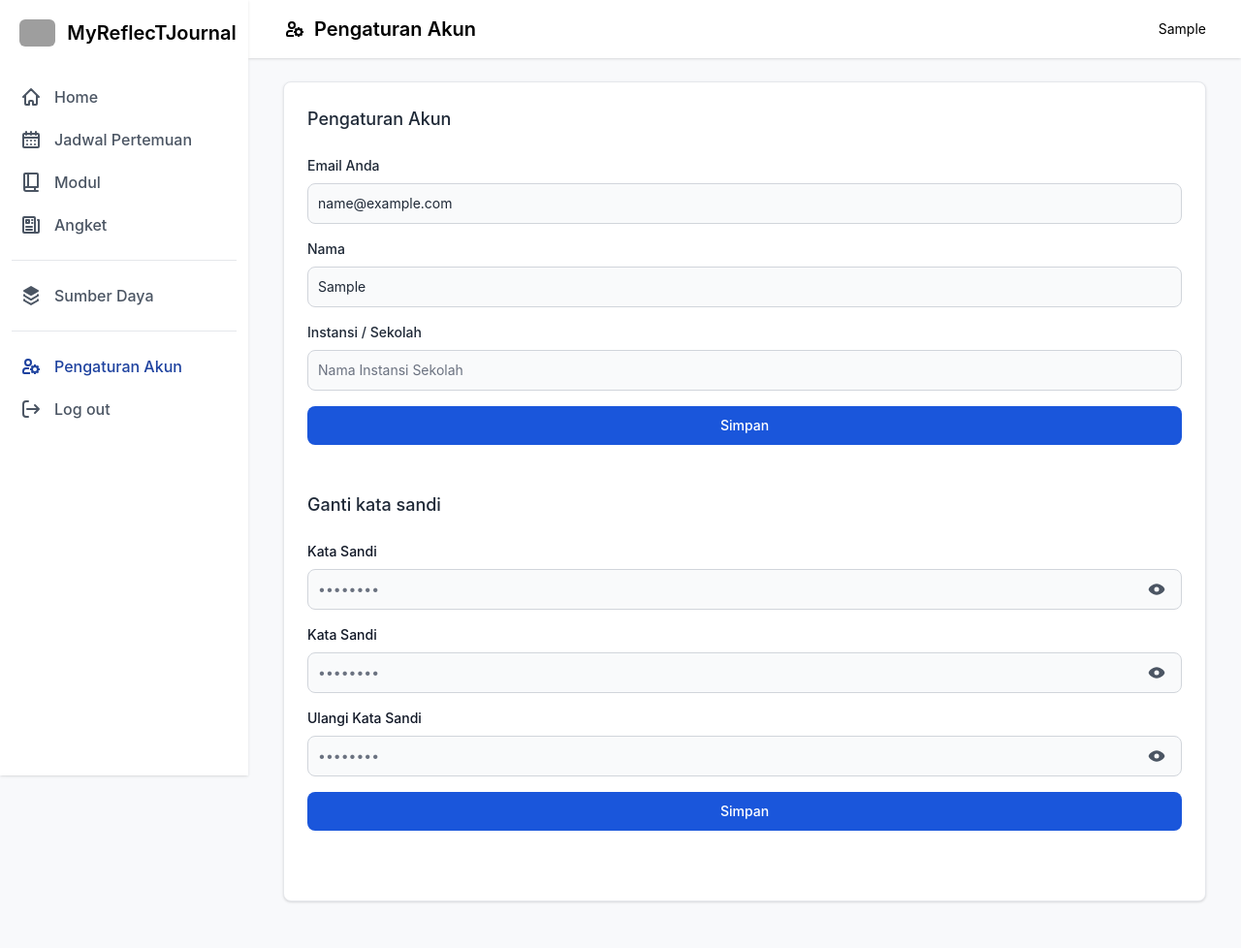
After one commit to faris-atoil-haq/Refleksi-J-Project, a Django app: page /app/profile/ in a window 1280 px wide. The commit adds this page. Shown: the whole page at 97% size. Run offline with Django 3.2, Linux system fonts and the light colour scheme; the visitor is signed in with stand-in values (Sample User, id 1); data that the repository does not hold is empty; style sheets or scripts are compiled from the project's sources; some libraries are stand-ins or nearby versions; grey boxes are pictures that could not be loaded.

Commit message:
Add update user profile.

```diff
--- a/core/main.py
+++ b/core/main.py
@@ -291,9 +291,54 @@ def reset_password(request):
 
     return redirect('reset_password_email')
 
+@login_required
 def signout(request):
     if not request.user.is_authenticated:
         return redirect('public')
 
     logout(request)
     return redirect('public')
+
+@login_required
+def user_profile(request):
+    if request.POST:
+        if 'password' in request.POST:
+            print(request.POST)
+            current_password = request.POST.get('current_password')
+            user = authenticate(request, email=request.user.email, password=current_password)
+            if not user:
+                return render(request, 'core/settings/update-profile.html', {'error_message': 'Kata sandi salah.'})
+
+            password = request.POST.get('password')
+            confirm_password = request.POST.get('confirm_password')
+            if password != confirm_password:
+                return render(request, 'core/settings/update-profile.html', {'error_message': 'Kata sandi baru tidak sesuai.'})
+
+            user.set_password(password)
+            user.save()
+            user = authenticate(request, email=request.user.email, password=password)
+            login(request, user)
+
+            return redirect(reverse('user_profile')+f'?success=1')
+
+        user = request.user
+        name = request.POST.get('nama')
+        email = request.POST.get('email')
+        instansi = request.POST.get('instansi')
+        if not (name and email and instansi):
+            return HttpResponse(status=400)
+
+        user.first_name = name
+        user.email = email
+        user.save()
+        verification = request.user.verification
+        verification.instansi = instansi
+        verification.save()
+        return redirect(reverse('user_profile')+f'?success=1')
+
+    context = {
+        'success': request.GET.get('success'),
+        'page_title': 'Pengaturan Akun',
+        'page': 'user_profile',
+    }
+    return render(request, 'core/settings/update-profile.html', context)
--- /dev/null
+++ b/core/templates/core/settings/update-profile.html
@@ -0,0 +1,150 @@
+{% extends 'core/_base.html' %}
+
+{% block content %}
+    <div class="w-full p-6 mb-6 bg-white border border-gray-200 rounded-lg shadow max-w-screen-lg" id="question-card-{{order}}">
+        <div class="text-gray-800 text-lg font-medium mb-6">Pengaturan Akun
+        </div>
+        {% if success %}
+        <div id="success-msg" class="mb-6 rounded bg-green-500 p-3 text-white flex justify-between">
+            <div>Data berhasil disimpan!
+            </div>
+            <button type="button" class="text-white" onclick="this.parentNode.remove()">
+                <svg class="w-5 h-5" aria-hidden="true" xmlns="http://www.w3.org/2000/svg" width="24" height="24" fill="none" viewBox="0 0 24 24">
+                    <path stroke="currentColor" stroke-linecap="round" stroke-linejoin="round" stroke-width="2" d="M6 18 17.94 6M18 18 6.06 6"/>
+                </svg>
+            </button>
+        </div>
+        <script>
+            //scroll to success-msg
+            document.getElementById('success-msg').scrollIntoView({behavior: 'smooth'})
+        </script>
+        {% endif %}
+        <form method='POST' action="{% url 'user_profile' %}" class="mb-6">
+            {% csrf_token %}
+            <div class="mb-4">
+                <label for="email" class="block mb-2 text-sm font-medium text-gray-800">Email Anda</label>
+                <input type="email" name="email" autocomplete="email" id="email" class="bg-gray-50 border border-gray-300 text-gray-800 text-sm rounded-lg focus:ring-blue-500 focus:border-blue-500 block w-full p-2.5" placeholder="name@email.com" required
+                    value="{{user.email}}">
+            </div>
+            <div class="mb-4">
+                <label for="nama" class="block mb-2 text-sm font-medium text-gray-800">Nama</label>
+                <input type="text" name="nama" id="nama" class="bg-gray-50 border border-gray-300 text-gray-800 text-sm rounded-lg focus:ring-blue-500 focus:border-blue-500 block w-full p-2.5" placeholder="Nama Lengkap" required
+                    value="{{user.first_name}}">
+            </div>
+            <div class="mb-4">
+                <label for="instansi" class="block mb-2 text-sm font-medium text-gray-800">Instansi / Sekolah</label>
+                <input type="text" name="instansi" id="instansi" class="bg-gray-50 border border-gray-300 text-gray-800 text-sm rounded-lg focus:ring-blue-500 focus:border-blue-500 block w-full p-2.5" placeholder="Nama Instansi Sekolah" required
+                    value="{{user.verification.instansi}}">
+            </div>
+            <button type="submit" class="mb-6 w-full text-white bg-blue-700 hover:bg-blue-800 focus:ring-4 focus:outline-none focus:ring-blue-300 font-medium rounded-lg text-sm px-5 py-2.5 text-center">Simpan</button>
+        </form>
+
+        <div class="text-gray-800 text-lg font-medium mb-6">Ganti kata sandi</div>
+        <form method='POST' action="{% url 'user_profile' %}" class="mb-6">
+            {% csrf_token %}
+            {% comment %} Add show password button using tailwindcss or flowbite on all password inputs {% endcomment %}
+            <div class="mb-4">
+                <label for="current_password" class="block mb-2 text-sm font-medium text-gray-900">Kata Sandi</label>
+                <div class="relative">
+                    <input type="password" name="current_password" id="current_password" autocomplete="current-password" id="current_password" placeholder="••••••••" class="bg-gray-50 border border-gray-300 text-gray-900 text-sm rounded-lg focus:ring-blue-500 focus:border-blue-500 block w-full p-2.5 {% if error_message and email %}outline ring-red-500 outline-red-500{% endif %}" required>
+                    <button type="button" class="text-gray-600 absolute right-0 top-0 px-4 h-full toggle-password">
+                        <span class="show-icon">
+                            <svg class="w-5 h-5" aria-hidden="true" xmlns="http://www.w3.org/2000/svg" width="24" height="24" fill="currentColor" viewBox="0 0 24 24">
+                            <path fill-rule="evenodd" d="M4.998 7.78C6.729 6.345 9.198 5 12 5c2.802 0 5.27 1.345 7.002 2.78a12.713 12.713 0 0 1 2.096 2.183c.253.344.465.682.618.997.14.286.284.658.284 1.04s-.145.754-.284 1.04a6.6 6.6 0 0 1-.618.997 12.712 12.712 0 0 1-2.096 2.183C17.271 17.655 14.802 19 12 19c-2.802 0-5.27-1.345-7.002-2.78a12.712 12.712 0 0 1-2.096-2.183 6.6 6.6 0 0 1-.618-.997C2.144 12.754 2 12.382 2 12s.145-.754.284-1.04c.153-.315.365-.653.618-.997A12.714 12.714 0 0 1 4.998 7.78ZM12 15a3 3 0 1 0 0-6 3 3 0 0 0 0 6Z" clip-rule="evenodd"/>
+                            </svg>
+                        </span>
+                        <span class="hide-icon hidden">
+                            <svg class="w-5 h-5 text-gray-800 dark:text-white" aria-hidden="true" xmlns="http://www.w3.org/2000/svg" width="24" height="24" fill="currentColor" viewBox="0 0 24 24">
+                                <path d="m4 15.6 3.055-3.056A4.913 4.913 0 0 1 7 12.012a5.006 5.006 0 0 1 5-5c.178.009.356.027.532.054l1.744-1.744A8.973 8.973 0 0 0 12 5.012c-5.388 0-10 5.336-10 7A6.49 6.49 0 0 0 4 15.6Z"/>
+                                <path d="m14.7 10.726 4.995-5.007A.998.998 0 0 0 18.99 4a1 1 0 0 0-.71.305l-4.995 5.007a2.98 2.98 0 0 0-.588-.21l-.035-.01a2.981 2.981 0 0 0-3.584 3.583c0 .012.008.022.01.033.05.204.12.402.211.59l-4.995 4.983a1 1 0 1 0 1.414 1.414l4.995-4.983c.189.091.386.162.59.211.011 0 .021.007.033.01a2.982 2.982 0 0 0 3.584-3.584c0-.012-.008-.023-.011-.035a3.05 3.05 0 0 0-.21-.588Z"/>
+                                <path d="m19.821 8.605-2.857 2.857a4.952 4.952 0 0 1-5.514 5.514l-1.785 1.785c.767.166 1.55.25 2.335.251 6.453 0 10-5.258 10-7 0-1.166-1.637-2.874-2.179-3.407Z"/>
+                            </svg>
+                        </span>
+                    </button>
+                </div>
+
+            </div>
+            <div class="mb-4">
+                <label for="password" class="block mb-2 text-sm font-medium text-gray-900">Kata Sandi</label>
+                <div class="relative">
+                    <input type="password" name="password" id="password" autocomplete="null" id="password" placeholder="••••••••" class="bg-gray-50 border border-gray-300 text-gray-900 text-sm rounded-lg focus:ring-blue-500 focus:border-blue-500 block w-full p-2.5 {% if error_message and email %}outline ring-red-500 outline-red-500{% endif %}" required>
+                    <button type="button" class="text-gray-600 absolute right-0 top-0 px-4 h-full toggle-password">
+                        <span class="show-icon">
+                            <svg class="w-5 h-5" aria-hidden="true" xmlns="http://www.w3.org/2000/svg" width="24" height="24" fill="currentColor" viewBox="0 0 24 24">
+                            <path fill-rule="evenodd" d="M4.998 7.78C6.729 6.345 9.198 5 12 5c2.802 0 5.27 1.345 7.002 2.78a12.713 12.713 0 0 1 2.096 2.183c.253.344.465.682.618.997.14.286.284.658.284 1.04s-.145.754-.284 1.04a6.6 6.6 0 0 1-.618.997 12.712 12.712 0 0 1-2.096 2.183C17.271 17.655 14.802 19 12 19c-2.802 0-5.27-1.345-7.002-2.78a12.712 12.712 0 0 1-2.096-2.183 6.6 6.6 0 0 1-.618-.997C2.144 12.754 2 12.382 2 12s.145-.754.284-1.04c.153-.315.365-.653.618-.997A12.714 12.714 0 0 1 4.998 7.78ZM12 15a3 3 0 1 0 0-6 3 3 0 0 0 0 6Z" clip-rule="evenodd"/>
+                            </svg>
+                        </span>
+                        <span class="hide-icon hidden">
+                            <svg class="w-5 h-5 text-gray-800 dark:text-white" aria-hidden="true" xmlns="http://www.w3.org/2000/svg" width="24" height="24" fill="currentColor" viewBox="0 0 24 24">
+                                <path d="m4 15.6 3.055-3.056A4.913 4.913 0 0 1 7 12.012a5.006 5.006 0 0 1 5-5c.178.009.356.027.532.054l1.744-1.744A8.973 8.973 0 0 0 12 5.012c-5.388 0-10 5.336-10 7A6.49 6.49 0 0 0 4 15.6Z"/>
+                                <path d="m14.7 10.726 4.995-5.007A.998.998 0 0 0 18.99 4a1 1 0 0 0-.71.305l-4.995 5.007a2.98 2.98 0 0 0-.588-.21l-.035-.01a2.981 2.981 0 0 0-3.584 3.583c0 .012.008.022.01.033.05.204.12.402.211.59l-4.995 4.983a1 1 0 1 0 1.414 1.414l4.995-4.983c.189.091.386.162.59.211.011 0 .021.007.033.01a2.982 2.982 0 0 0 3.584-3.584c0-.012-.008-.023-.011-.035a3.05 3.05 0 0 0-.21-.588Z"/>
+                                <path d="m19.821 8.605-2.857 2.857a4.952 4.952 0 0 1-5.514 5.514l-1.785 1.785c.767.166 1.55.25 2.335.251 6.453 0 10-5.258 10-7 0-1.166-1.637-2.874-2.179-3.407Z"/>
+                            </svg>
+                        </span>
+                    </button>
+                </div>
+
+            </div>
+            <div class="mb-4">
+                <label for="confirm_password" class="block mb-2 text-sm font-medium text-gray-900">Ulangi Kata Sandi</label>
+                <div class="relative">
+                    <input type="password" name="confirm_password" id="confirm_password" autocomplete="null" id="confirm_password" placeholder="••••••••" class="bg-gray-50 border border-gray-300 text-gray-900 text-sm rounded-lg focus:ring-blue-500 focus:border-blue-500 block w-full p-2.5 {% if error_message and email %}outline ring-red-500 outline-red-500{% endif %}" required>
+                    <button type="button" class="text-gray-600 absolute right-0 top-0 px-4 h-full toggle-password">
+                        <span class="show-icon">
+                            <svg class="w-5 h-5" aria-hidden="true" xmlns="http://www.w3.org/2000/svg" width="24" height="24" fill="currentColor" viewBox="0 0 24 24">
+                            <path fill-rule="evenodd" d="M4.998 7.78C6.729 6.345 9.198 5 12 5c2.802 0 5.27 1.345 7.002 2.78a12.713 12.713 0 0 1 2.096 2.183c.253.344.465.682.618.997.14.286.284.658.284 1.04s-.145.754-.284 1.04a6.6 6.6 0 0 1-.618.997 12.712 12.712 0 0 1-2.096 2.183C17.271 17.655 14.802 19 12 19c-2.802 0-5.27-1.345-7.002-2.78a12.712 12.712 0 0 1-2.096-2.183 6.6 6.6 0 0 1-.618-.997C2.144 12.754 2 12.382 2 12s.145-.754.284-1.04c.153-.315.365-.653.618-.997A12.714 12.714 0 0 1 4.998 7.78ZM12 15a3 3 0 1 0 0-6 3 3 0 0 0 0 6Z" clip-rule="evenodd"/>
+                            </svg>
+                        </span>
+                        <span class="hide-icon hidden">
+                            <svg class="w-5 h-5 text-gray-800 dark:text-white" aria-hidden="true" xmlns="http://www.w3.org/2000/svg" width="24" height="24" fill="currentColor" viewBox="0 0 24 24">
+                                <path d="m4 15.6 3.055-3.056A4.913 4.913 0 0 1 7 12.012a5.006 5.006 0 0 1 5-5c.178.009.356.027.532.054l1.744-1.744A8.973 8.973 0 0 0 12 5.012c-5.388 0-10 5.336-10 7A6.49 6.49 0 0 0 4 15.6Z"/>
+                                <path d="m14.7 10.726 4.995-5.007A.998.998 0 0 0 18.99 4a1 1 0 0 0-.71.305l-4.995 5.007a2.98 2.98 0 0 0-.588-.21l-.035-.01a2.981 2.981 0 0 0-3.584 3.583c0 .012.008.022.01.033.05.204.12.402.211.59l-4.995 4.983a1 1 0 1 0 1.414 1.414l4.995-4.983c.189.091.386.162.59.211.011 0 .021.007.033.01a2.982 2.982 0 0 0 3.584-3.584c0-.012-.008-.023-.011-.035a3.05 3.05 0 0 0-.21-.588Z"/>
+                                <path d="m19.821 8.605-2.857 2.857a4.952 4.952 0 0 1-5.514 5.514l-1.785 1.785c.767.166 1.55.25 2.335.251 6.453 0 10-5.258 10-7 0-1.166-1.637-2.874-2.179-3.407Z"/>
+                            </svg>
+                        </span>
+                    </button>
+                </div>
+            </div>
+            <div class="p-4 mb-4 text-sm text-red-800 rounded-lg bg-red-50 {% if not error_message %}hidden{% endif %}" id="alert" role="alert">
+                {% if error_message %}
+                {{error_message}}
+                <script>
+                    document.getElementById('alert').scrollIntoView({behavior: 'smooth'})
+                </script>
+                {% else %}
+                Kata sandi tidak cocok
+                {% endif %}
+            </div>
+
+            <button type="submit" onclick="return validate_password()" class="mb-6 w-full text-white bg-blue-700 hover:bg-blue-800 focus:ring-4 focus:outline-none focus:ring-blue-300 font-medium rounded-lg text-sm px-5 py-2.5 text-center">Simpan</button>
+        </form>
+
+        <script>
+            function validate_password(){
+                var form = document.getElementById("submit-form")
+                var password = document.getElementById("password")
+                var confirm_password = document.getElementById("confirm_password")
+                var alert = document.getElementById("alert")
+
+                if (password.value == confirm_password.value){
+                    form.submit()
+                }
+                else{
+                    alert.innerHTML = "Kata sandi tidak cocok"
+                    alert.classList.remove('hidden')
+
+                    password.classList.add('outline')
+                    password.classList.add('ring-red-500')
+                    password.classList.add('outline-red-500')
+
+                    confirm_password.classList.add('outline')
+                    confirm_password.classList.add('ring-red-500')
+                    confirm_password.classList.add('outline-red-500')
+                    return false;
+                }
+            }
+
+        </script>
+
+    </div>
+{% endblock %}
--- a/core/templates/core/sidebar.html
+++ b/core/templates/core/sidebar.html
@@ -77,8 +77,8 @@
                 </li>
             {% endif %}
             <li>
-                <a href="{% url 'app_settings' %}"
-                    class="flex items-center p-2 {% if page == 'akun' %}text-blue-800{% else %}text-gray-600{% endif %}  rounded-lg hover:bg-gray-100">
+                <a href="{% url 'user_profile' %}"
+                    class="flex items-center p-2 {% if page == 'user_profile' %}text-blue-800{% else %}text-gray-600{% endif %}  rounded-lg hover:bg-gray-100">
                     <svg class="flex-shrink-0 w-6 h-6 transition duration-75" aria-hidden="true" xmlns="http://www.w3.org/2000/svg" width="24" height="24" fill="none" viewBox="0 0 24 24">
                         <path stroke="currentColor" stroke-linecap="square" stroke-linejoin="round" stroke-width="2" d="M10 19H5a1 1 0 0 1-1-1v-1a3 3 0 0 1 3-3h2m10 1a3 3 0 0 1-3 3m3-3a3 3 0 0 0-3-3m3 3h1m-4 3a3 3 0 0 1-3-3m3 3v1m-3-4a3 3 0 0 1 3-3m-3 3h-1m4-3v-1m-2.121 1.879-.707-.707m5.656 5.656-.707-.707m-4.242 0-.707.707m5.656-5.656-.707.707M12 8a3 3 0 1 1-6 0 3 3 0 0 1 6 0Z"/>
                     </svg>
--- a/core/templates/core/signup.html
+++ b/core/templates/core/signup.html
@@ -31,8 +31,7 @@
                 <label for="password" class="block mb-2 text-sm font-medium text-gray-900">Kata Sandi</label>
                 <div class="relative">
                     <input type="password" name="password" id="password" autocomplete="current-password" id="password" placeholder="••••••••" class="bg-gray-50 border border-gray-300 text-gray-900 text-sm rounded-lg focus:ring-blue-500 focus:border-blue-500 block w-full p-2.5 {% if error_message and email %}outline ring-red-500 outline-red-500{% endif %}" required>
-                    {% comment %} Add function to  {% endcomment %}
-                    <button type="button" class="text-gray-600 absolute right-0 top-0 px-4 h-full">
+                    <button type="button" class="text-gray-600 absolute right-0 top-0 px-4 h-full toggle-password">
                         <span class="show-icon">
                             <svg class="w-5 h-5" aria-hidden="true" xmlns="http://www.w3.org/2000/svg" width="24" height="24" fill="currentColor" viewBox="0 0 24 24">
                             <path fill-rule="evenodd" d="M4.998 7.78C6.729 6.345 9.198 5 12 5c2.802 0 5.27 1.345 7.002 2.78a12.713 12.713 0 0 1 2.096 2.183c.253.344.465.682.618.997.14.286.284.658.284 1.04s-.145.754-.284 1.04a6.6 6.6 0 0 1-.618.997 12.712 12.712 0 0 1-2.096 2.183C17.271 17.655 14.802 19 12 19c-2.802 0-5.27-1.345-7.002-2.78a12.712 12.712 0 0 1-2.096-2.183 6.6 6.6 0 0 1-.618-.997C2.144 12.754 2 12.382 2 12s.145-.754.284-1.04c.153-.315.365-.653.618-.997A12.714 12.714 0 0 1 4.998 7.78ZM12 15a3 3 0 1 0 0-6 3 3 0 0 0 0 6Z" clip-rule="evenodd"/>
@@ -53,7 +52,7 @@
                 <label for="confirm_password" class="block mb-2 text-sm font-medium text-gray-900">Ulangi Kata Sandi</label>
                 <div class="relative">
                     <input type="password" name="confirm_password" id="confirm_password" autocomplete="current-password" id="confirm_password" placeholder="••••••••" class="bg-gray-50 border border-gray-300 text-gray-900 text-sm rounded-lg focus:ring-blue-500 focus:border-blue-500 block w-full p-2.5 {% if error_message and email %}outline ring-red-500 outline-red-500{% endif %}" required>
-                    <button type="button" class="text-gray-600 absolute right-0 top-0 px-4 h-full">
+                    <button type="button" class="text-gray-600 absolute right-0 top-0 px-4 h-full toggle-password">
                         <span class="show-icon">
                             <svg class="w-5 h-5" aria-hidden="true" xmlns="http://www.w3.org/2000/svg" width="24" height="24" fill="currentColor" viewBox="0 0 24 24">
                             <path fill-rule="evenodd" d="M4.998 7.78C6.729 6.345 9.198 5 12 5c2.802 0 5.27 1.345 7.002 2.78a12.713 12.713 0 0 1 2.096 2.183c.253.344.465.682.618.997.14.286.284.658.284 1.04s-.145.754-.284 1.04a6.6 6.6 0 0 1-.618.997 12.712 12.712 0 0 1-2.096 2.183C17.271 17.655 14.802 19 12 19c-2.802 0-5.27-1.345-7.002-2.78a12.712 12.712 0 0 1-2.096-2.183 6.6 6.6 0 0 1-.618-.997C2.144 12.754 2 12.382 2 12s.145-.754.284-1.04c.153-.315.365-.653.618-.997A12.714 12.714 0 0 1 4.998 7.78ZM12 15a3 3 0 1 0 0-6 3 3 0 0 0 0 6Z" clip-rule="evenodd"/>
--- a/core/templates/core/topbar.html
+++ b/core/templates/core/topbar.html
@@ -35,6 +35,10 @@
                 <svg class="me-2 w-6 h-6" aria-hidden="true" xmlns="http://www.w3.org/2000/svg" width="24" height="24" fill="none" viewBox="0 0 24 24">
                     <path stroke="currentColor" stroke-linecap="round" stroke-linejoin="round" stroke-width="2" d="M19 7h1v12a1 1 0 0 1-1 1h-2a1 1 0 0 1-1-1V5a1 1 0 0 0-1-1H5a1 1 0 0 0-1 1v14a1 1 0 0 0 1 1h11.5M7 14h6m-6 3h6m0-10h.5m-.5 3h.5M7 7h3v3H7V7Z"/>
                 </svg>
+            {% elif page == 'user_profile' %}
+                <svg class="me-2 w-6 h-6 transition duration-75" aria-hidden="true" xmlns="http://www.w3.org/2000/svg" width="24" height="24" fill="none" viewBox="0 0 24 24">
+                    <path stroke="currentColor" stroke-linecap="square" stroke-linejoin="round" stroke-width="2" d="M10 19H5a1 1 0 0 1-1-1v-1a3 3 0 0 1 3-3h2m10 1a3 3 0 0 1-3 3m3-3a3 3 0 0 0-3-3m3 3h1m-4 3a3 3 0 0 1-3-3m3 3v1m-3-4a3 3 0 0 1 3-3m-3 3h-1m4-3v-1m-2.121 1.879-.707-.707m5.656 5.656-.707-.707m-4.242 0-.707.707m5.656-5.656-.707.707M12 8a3 3 0 1 1-6 0 3 3 0 0 1 6 0Z"/>
+                </svg>
             {% elif page == 'admin' %}
                 <svg class="me-2 w-6 h-6 text-gray-900" aria-hidden="true" xmlns="http://www.w3.org/2000/svg" width="24" height="24" fill="none" viewBox="0 0 24 24">
                     <path stroke="currentColor" stroke-linecap="round" stroke-width="1.5" d="M20 6H10m0 0a2 2 0 1 0-4 0m4 0a2 2 0 1 1-4 0m0 0H4m16 6h-2m0 0a2 2 0 1 0-4 0m4 0a2 2 0 1 1-4 0m0 0H4m16 6H10m0 0a2 2 0 1 0-4 0m4 0a2 2 0 1 1-4 0m0 0H4"/>
--- a/core/urls.py
+++ b/core/urls.py
@@ -49,6 +49,8 @@ urlpatterns = [
     path('app/angket/<uuid:id>/result/', angket.angket_result, name='angket_result'),
     path('app/angket/<uuid:id>/form/', angket.angket_form, name='angket_form'),
 
+    path('app/profile/', main.user_profile, name='user_profile'),
+
     # Application Settings
     path('app/settings/', main.app_settings, name='app_settings'),
 
--- a/templates/base-script.html
+++ b/templates/base-script.html
@@ -18,4 +18,23 @@
             }, 2000);
         })
     })
+    //add show password toggle function
+    document.querySelectorAll('.toggle-password').forEach(item => {
+        item.addEventListener('click', event => {
+            item.querySelectorAll('.show-icon').forEach(icon => {
+                if (icon.classList.contains('hidden')){
+                    icon.classList.remove('hidden')
+                    icon.nextElementSibling.classList.add('hidden')
+                    item.previousElementSibling.type = 'password'
+                    console.log(item.previousElementSibling)
+                }
+                else{
+                    icon.classList.add('hidden')
+                    icon.nextElementSibling.classList.remove('hidden')
+                    item.previousElementSibling.type = 'text'
+                    console.log(item.previousElementSibling)
+                }
+            })
+        })
+    })
 </script>
```
Also changed, not shown: core/templates/core/base-script.html (+20 -0 lines), core/templates/core/login.html (+18 -2 lines).
